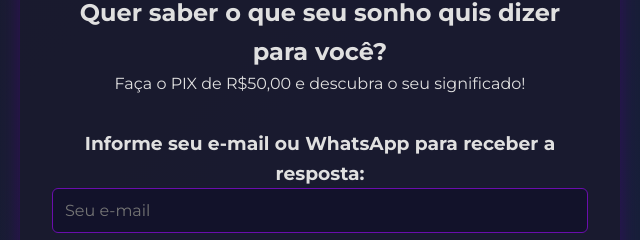
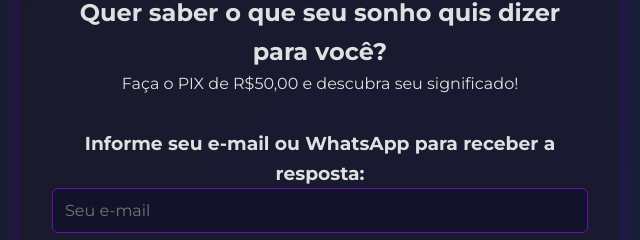
Before and after one commit to linguagemsonhos/site-linguagem-dos-sonhos, a plain HTML site: page index.html in a window 1280 px wide. Shown: the part 993-1233 px from the top of the page, 320-960 px from the left. Drawn offline with Linux system fonts and the light colour scheme.

Commit message:
Update index.html

```diff
--- a/index.html
+++ b/index.html
@@ -33,7 +33,7 @@
     <section class="cta-section">
         <div class="cta-box">
             <h2>Quer saber o que seu sonho quis dizer para você?</h2>
-            <p>Faça o PIX de R$50,00 e descubra o seu significado!</p>
+            <p>Faça o PIX de R$50,00 e descubra seu significado!</p>
 
             <!-- Formulário de Contato -->
             <div id="contactForm" class="contact-form">
@@ -42,7 +42,7 @@
                     <input type="email" id="userEmail" placeholder="Seu e-mail">
                 </div>
                 <div class="form-group">
-                    <input type="tel" id="userPhone" placeholder="WhatsApp (DD) 99999-9999">
+                    <input type="tel" id="userPhone" placeholder="WhatsApp (DD)99999-9999">
                 </div>
                 <button id="verifyBtn" class="cta-button">Avançar</button>
             </div>
```
